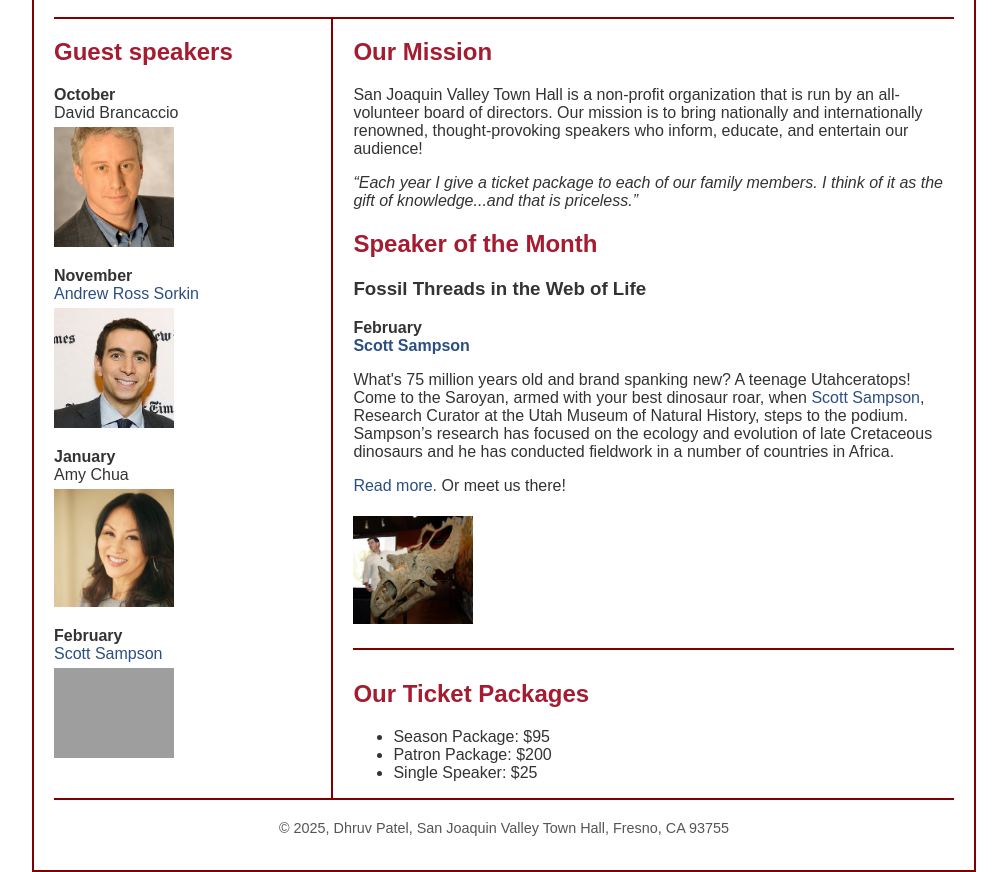
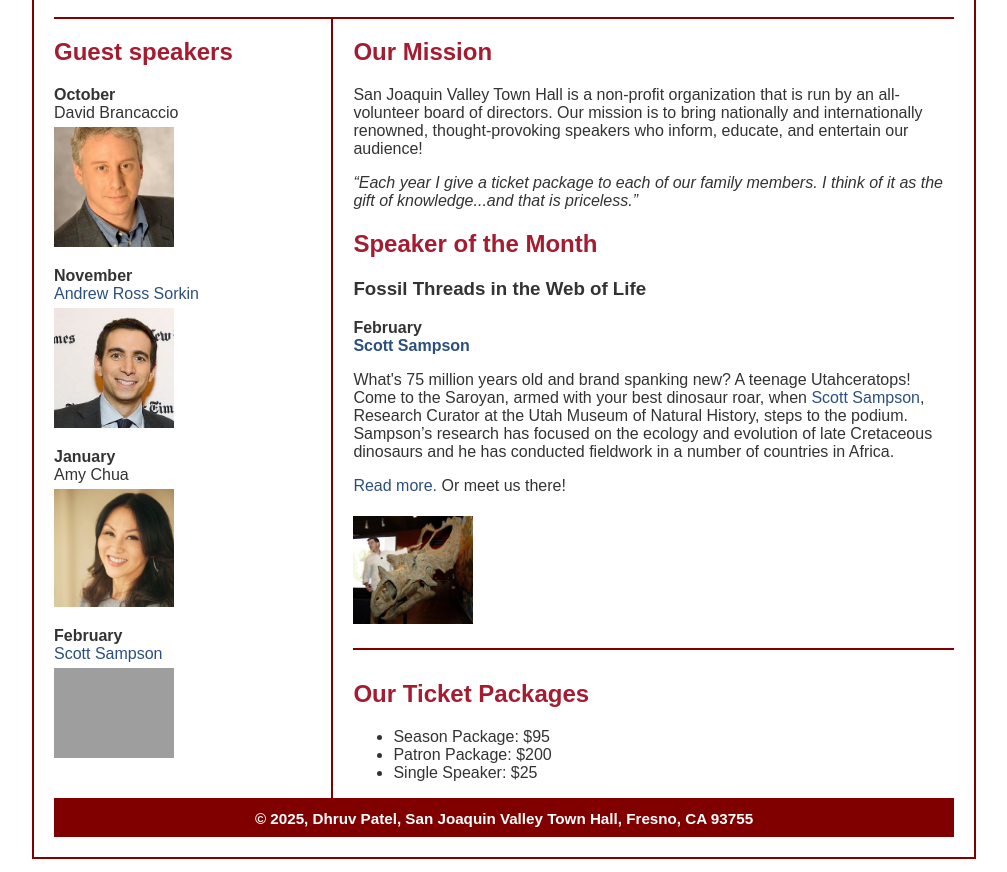
Before and after one commit to dsp82njit/A09, a plain HTML site: page index.html in a window 1280 px wide. Shown: the part 155-1027 px from the top of the page, without its empty margins (136-1143 px from the left). Drawn offline with Linux system fonts and the light colour scheme; grey boxes are pictures that could not be loaded.

Commit message:
Update index.html

```diff
--- a/index.html
+++ b/index.html
@@ -71,6 +71,17 @@
         a:hover {
             text-decoration: underline;
         }
+        footer {
+            background-color: #800000;
+            padding: 10px 0;
+        }
+        .footer-text {
+            color: white;
+            text-align: center;
+            font-weight: bold;
+            font-size: 0.95em;
+            margin: 0;
+        }
     </style>
 </head>
 <body>
@@ -122,7 +133,7 @@
         </div>
 
         <footer>
-            <p style="text-align:center; font-size: 0.9em; color: #555; margin-top: 20px;">&copy; 2025, Dhruv Patel, San Joaquin Valley Town Hall, Fresno, CA 93755</p>
+            <p class="footer-text">&copy; 2025, Dhruv Patel, San Joaquin Valley Town Hall, Fresno, CA 93755</p>
         </footer>
     </div>
 </body>
```
